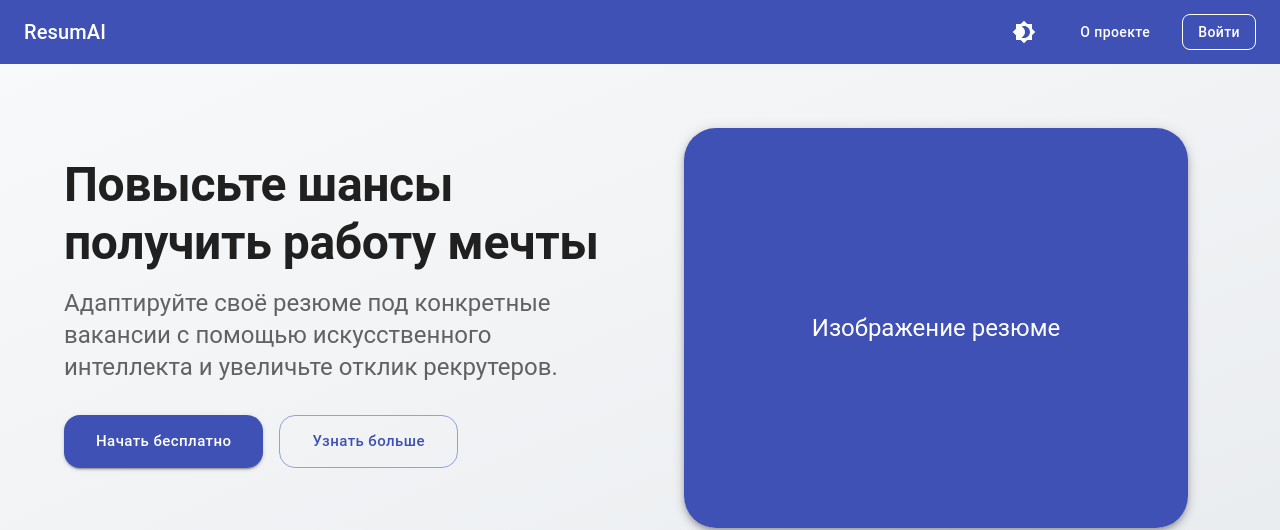
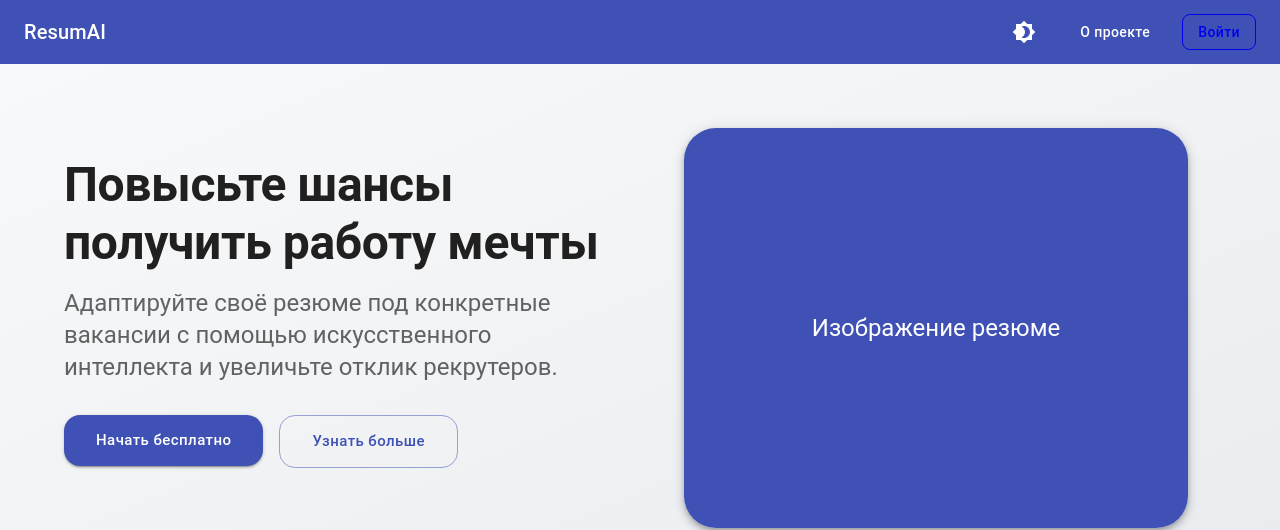
Before and after one commit to PRO-100-Saimon/resume-tailor, a Next.js app: page / in a window 1280 px wide. Shown: the top 530 px of the page. Built offline with nearby package versions, Linux system fonts and the light colour scheme.

Commit message:
feat: update Header and Hero components to include navigation links to the authentication page

```diff
--- a/src/widgets/Header/Header.tsx
+++ b/src/widgets/Header/Header.tsx
@@ -4,11 +4,15 @@ import Brightness4Icon from '@mui/icons-material/Brightness4';
 import Brightness7Icon from '@mui/icons-material/Brightness7';
 import { AppBar, Toolbar, Typography, Button, Box } from '@mui/material';
 import Link from 'next/link';
+import { usePathname } from 'next/navigation';
 
 import { useAppTheme } from '@/shared/hooks/useAppTheme';
 
 export const Header = () => {
   const { mode, toggleTheme } = useAppTheme();
+  const pathname = usePathname();
+
+  const isAuthPage = pathname === '/auth';
 
   return (
     <AppBar position="static">
@@ -24,9 +28,13 @@ export const Header = () => {
             {mode === 'light' ? <Brightness4Icon /> : <Brightness7Icon />}
           </Button>
           <Button color="inherit">О проекте</Button>
-          <Button color="inherit" variant="outlined" sx={{ ml: 1 }}>
-            Войти
-          </Button>
+          {!isAuthPage && (
+            <Link href="/auth" passHref style={{ textDecoration: 'none' }}>
+              <Button color="inherit" variant="outlined" sx={{ ml: 1 }}>
+                Войти
+              </Button>
+            </Link>
+          )}
         </Box>
       </Toolbar>
     </AppBar>
--- a/src/widgets/Hero/Hero.tsx
+++ b/src/widgets/Hero/Hero.tsx
@@ -1,6 +1,7 @@
 'use client';
 
 import { Box, Typography, Button, Container, Stack } from '@mui/material';
+import Link from 'next/link';
 
 export const Hero = () => {
   return (
@@ -48,9 +49,11 @@ export const Hero = () => {
                 justifyContent: { xs: 'center', md: 'flex-start' },
               }}
             >
-              <Button variant="contained" size="large" sx={{ px: 4, py: 1.5, borderRadius: 2 }}>
-                Начать бесплатно
-              </Button>
+              <Link href="/auth" passHref style={{ textDecoration: 'none' }}>
+                <Button variant="contained" size="large" sx={{ px: 4, py: 1.5, borderRadius: 2 }}>
+                  Начать бесплатно
+                </Button>
+              </Link>
               <Button variant="outlined" size="large" sx={{ px: 4, py: 1.5, borderRadius: 2 }}>
                 Узнать больше
               </Button>
```
